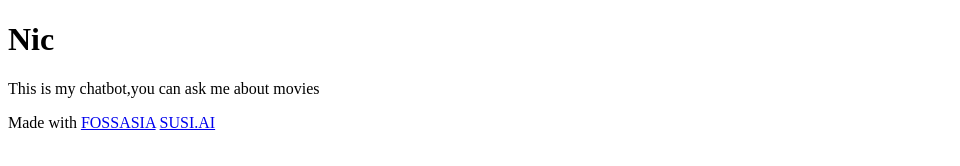
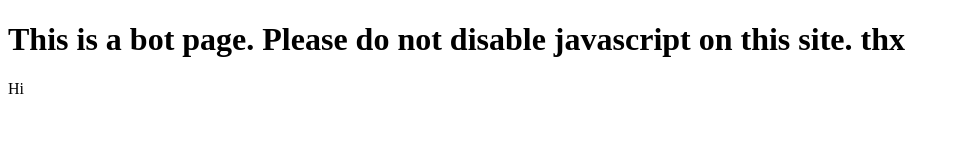
Before and after one commit to dhs17y1cnicodemustan/Nic, a plain HTML site: page index.html in a window 1280 px wide. Shown: the whole page, without its empty margins (0-960 px from the left). Drawn offline with Linux system fonts and the light colour scheme.

Commit message:
Update index.html

```diff
--- a/index.html
+++ b/index.html
@@ -1,18 +1,16 @@
 <!DOCTYPE html>
-<html>
+<html lang="en">
 <head>
     <meta charset="UTF-8">
     <meta name="viewport" content="width=device-width, initial-scale=1.0">
     <meta http-equiv="X-UA-Compatible" content="ie=edge">
-    <title><!-- your title here --></title>
+    <title>GCI TEST</title>
 </head>
 <body>
-    <h1>Nic</h1>
-    <p>This is my chatbot,you can ask me about movies </p>
-    <pre><!-- your chatbot code here --></pre>
-    <p>Made with <a href="http://fossasia.org">FOSSASIA</a> <a href="http://skills.susi.ai">SUSI.AI</a></p>
-    <!-- your SUSI.AI generated script here -->
+
+    <h1>This is a bot page. Please do not disable javascript on this site. thx</h1>
+
+    <p>Hi</p>
     <script type='text/javascript' id='susi-bot-script' data-userid='194953e6873252c55a4660ad9578fe95' data-group='Movies and TV' data-language='en' data-skill='Nic' src='https://skills.susi.ai/susi-chatbot.js'></script>
-
 </body>
 </html>
```
